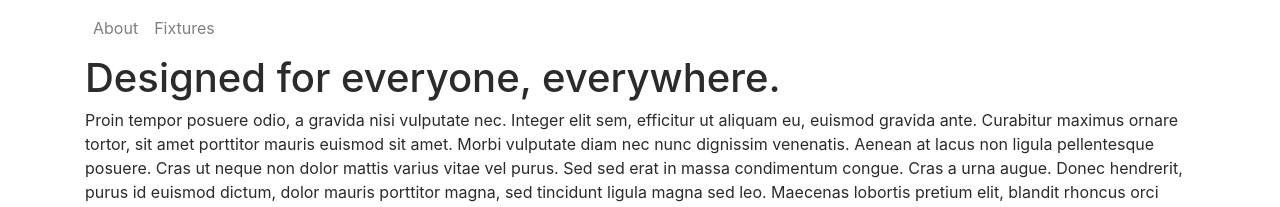
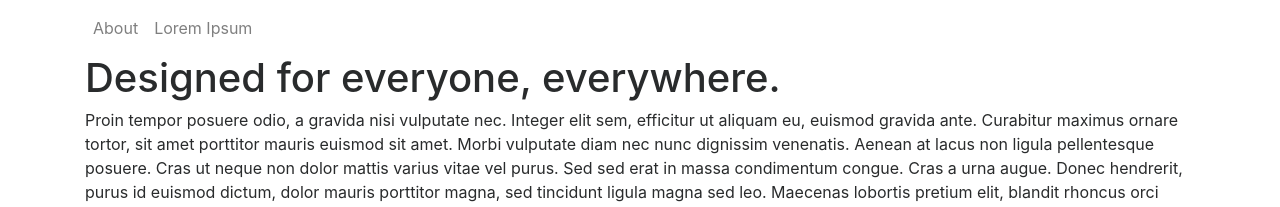
Before and after one commit to krussll/etsysimplicity, a Jekyll site: the page built from index.md, in a window 1280 px wide. Shown: the top 207 px of the page. Built offline with Jekyll 4.4.1, drawn with Linux system fonts in a browser that asks for light colours.

Commit message:
Update nav.html

```diff
--- a/_includes/nav.html
+++ b/_includes/nav.html
@@ -12,7 +12,7 @@
           <a class="nav-item nav-link" href="/about">About</a>
         </li>
         <li class="nav-item">
-          <a class="nav-item nav-link" href="#">Fixtures</a>
+          <a class="nav-item nav-link" href="#">Lorem Ipsum</a>
         </li>
       </ul>
     </div>
```
Also changed, not shown: other parts of _includes/nav.html (+1 -1 lines).
